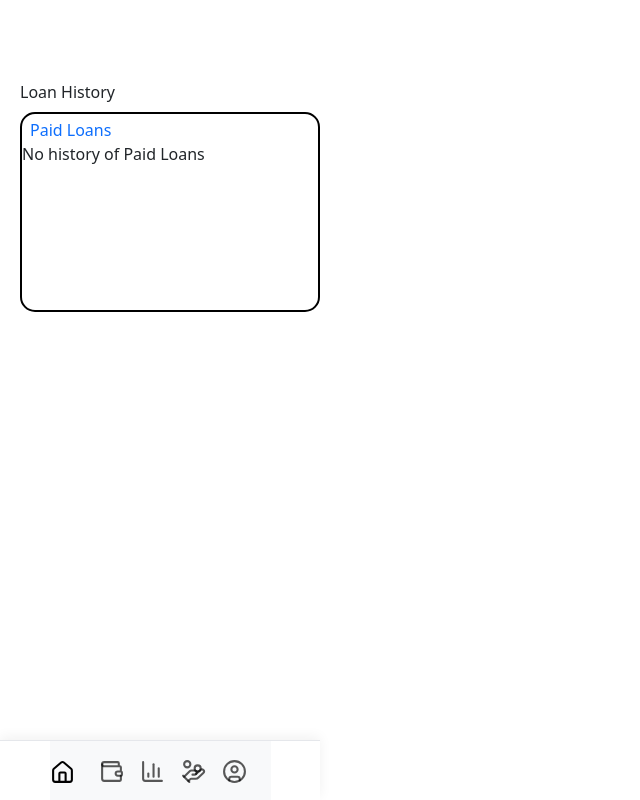
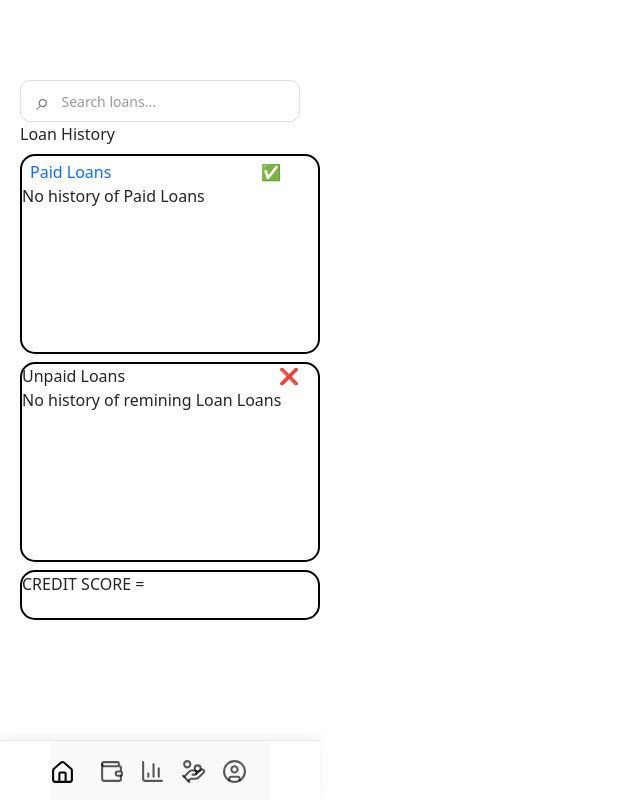
Before and after one commit to shaikhabuhasim0/finixy-expense-tracker, a React (Vite) app: page /Loanlist in a window 1280 px wide. Shown: the whole page, without its empty margins (0-640 px from the left). Built offline with nearby package versions, Linux system fonts and the light colour scheme.

Commit message:
SEARCH BAR IN LOAN PAGE

```diff
--- a/src/App.css
+++ b/src/App.css
@@ -1338,22 +1338,6 @@ margin-left: 20px;
   font-size: 20px;
 }
 
-
-.paidloansection{
-
-  border : 2px solid black ;
-  height : 200px;
-  width: 300px;
-  margin-top: 8px;
-  border-radius: 15px;
-}
-
-.paidloansection1{
-margin-top: 4px;
-margin-left: 8px;
-  color: #0d6efd;
-}
-
 /* congratulations page css  */
 
 .loan-success {
@@ -1407,6 +1391,7 @@ margin-left: 8px;
   box-shadow: 0 4px 15px rgba(0, 0, 0, 0.1);
 }
 
+
 /* inslighst page ka css */
 
 .loankainslights{
@@ -1488,3 +1473,84 @@ margin-left: 8px;
 margin-left: 155px;
 font-size: 15px;
 }
+
+/* LOAN LIST PAGE CSS !!!!!!!!!!!!!!!!!!!!!!!!! */
+/* LOANLIST PAGE KA CSS  */
+
+.searchbar {
+  display: flex;
+  align-items: center;
+  gap: 10px;
+  width: 100%;
+  max-width: 280px;
+  padding: 8px 15px;
+  background: #fff;
+  border: 1px solid #ddd;
+  border-radius: 10px;
+  box-sizing: border-box;
+  transition: 0.3s ease;
+}
+
+.searchbar:focus-within {
+  border-color: #6366f1;
+  box-shadow: 0 0 0 3px rgba(99, 102, 241, 0.12);
+}
+
+.searchicon {
+  font-size: 24px;
+  color: #777;
+  line-height: 1;
+}
+
+.searchbar input {
+  width: 100%;
+  border: none;
+  outline: none;
+  background: transparent;
+  font-size: 14px;
+  color: #222;
+}
+
+.searchbar input::placeholder {
+  color: #999;
+}
+
+.right-tick-icon {
+  margin-left: 150px;
+}
+
+.paidloansection{
+
+  border : 2px solid black ;
+  height : 200px;
+  width: 300px;
+  margin-top: 8px;
+  border-radius: 15px;
+}
+
+.paidloansection1{
+margin-top: 4px;
+margin-left: 8px;
+  color: #0d6efd;
+}
+
+.remainingloancontainer{
+  border : 2px solid black ;
+  height : 200px;
+  width: 300px;
+  margin-top: 8px;
+  border-radius: 15px;
+}
+
+.creditscorebox{
+  margin-top: 10px;
+    border : 2px solid black ;
+  height : 50px;
+  width: 300px;
+  margin-top: 8px;
+  border-radius: 15px;
+}
+
+.creditscoretext{
+margin-top: 50px;
+}
--- a/src/Components/Inslights.jsx
+++ b/src/Components/Inslights.jsx
@@ -2,8 +2,6 @@ import React, { useEffect, useState } from 'react'
 // import {   Cell, Tooltip, ResponsiveContainer } from "recharts";
 import { Pie , PieChart, BarChart, Bar, Cell, XAxis, YAxis, Tooltip, ResponsiveContainer } from "recharts";
 import { getTotalPaid, getTotalRemaining, gettotalIncome ,gettotalExpense , gettotalPaid1 , gettotalremainingamount} from "./utils/loanCalc";
-
-
 
 export default function Inslights(props) {
 
--- a/src/Components/Loan.jsx
+++ b/src/Components/Loan.jsx
@@ -464,7 +464,6 @@ return (
 
 {type === "congratulations-bar" && (
 
-
 <div className="loan-success">
   <div className="success-icon">🎉</div>
   <h3>Congratulations!</h3>
--- a/src/Components/Loanlist.jsx
+++ b/src/Components/Loanlist.jsx
@@ -8,11 +8,22 @@ const allpaidloans = formhistory.filter((loan) => {
   return getLoanRemaining(loan) === 0;
 });
 
+const allunpaidloans = formhistory.filter((loan) => {
+  return getLoanRemaining(loan) > 1;
+});
+
   return (
     <>
+    <div>
+<div className="searchbar">
+  <span className="searchicon">⌕</span>
+  <input type="text" placeholder="Search loans..." />
+</div>
+
+    </div>
     <div>Loan History</div>
     <div className='paidloansection'>
-    <div className='paidloansection1'>Paid Loans </div>
+    <div className='paidloansection1'>Paid Loans<span className='right-tick-icon '>✅</span> </div>
 {allpaidloans.length > 0 ? (
   allpaidloans.map((loan) => (
     <div key={loan.id}>
@@ -36,6 +47,33 @@ const allpaidloans = formhistory.filter((loan) => {
   <div>No history of Paid Loans</div>
 )}
     </div>
+
+    <div className='remainingloancontainer'>
+    <div>Unpaid Loans <span className='right-tick-icon '>❌</span>
+      {allunpaidloans.length > 0 ? (
+  allunpaidloans.map((loan) => (
+    <div key={loan.id}>
+      Name = {loan.loanname}
+      <br />
+      Amount = ₹{loan.totalamount}
+      <br />
+      Interest = {loan.intrestrate}%
+      <br />
+      Months = {loan.timeperiod}
+      <br />
+      Remaining Amount = ₹{getLoanRemaining(loan).toFixed(2)}
+      <br/>
+    </div>
+  ))
+) : (
+  <div>No history of remining Loan Loans</div>
+)}
+    </div>
+    </div>
+    <div className='creditscorebox'>
+      <span className='creditscoretext'>CREDIT SCORE = {}</span>
+    </div>
+    <div></div>
     </>
   )
 }
```
